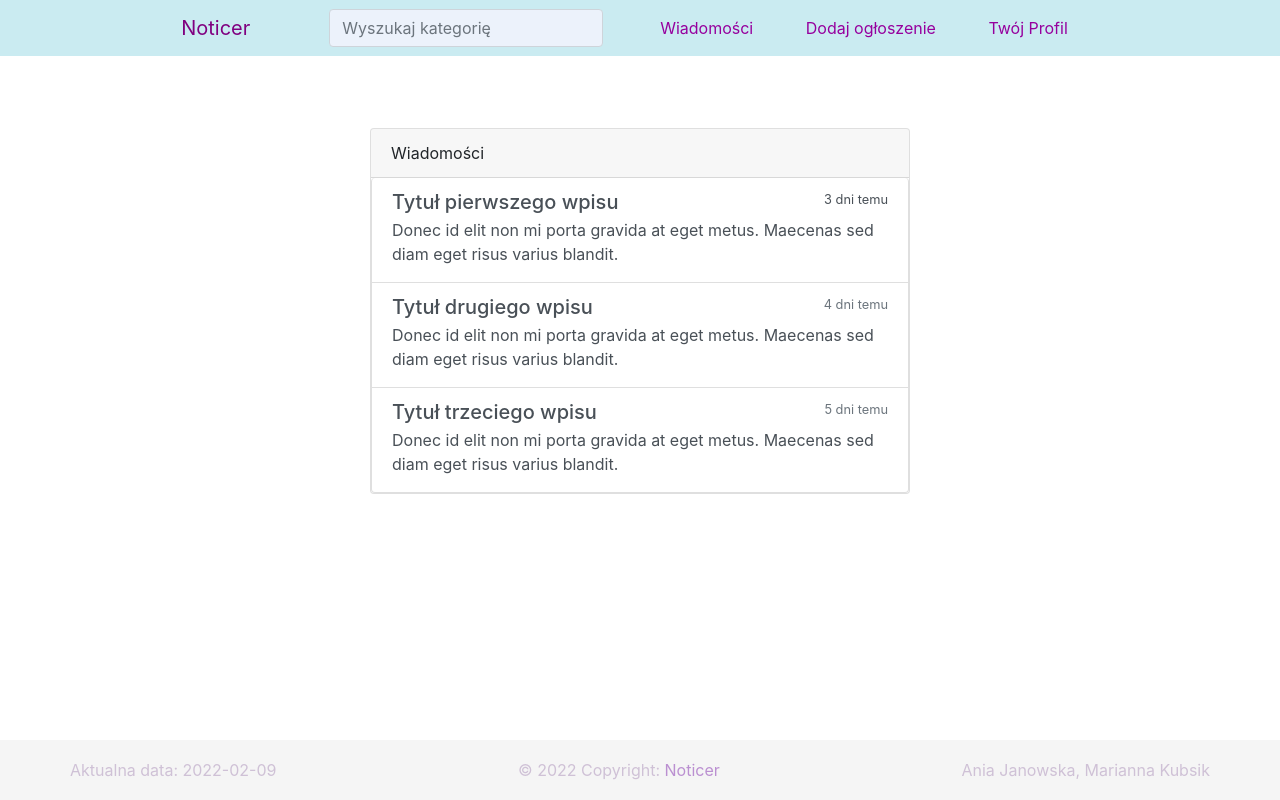
After one commit to annajanowska/noticer-app, a PHP site: page /message in a window 1280 px wide. The commit adds this page. Run offline with PHP 8.4, Linux system fonts and the light colour scheme; the visitor is signed in with stand-in values (Sample User, id 1); some libraries are stand-ins or nearby versions.

```diff
--- /dev/null
+++ b/message.php
@@ -0,0 +1,11 @@
+<?php
+
+    include("connect.php");
+
+    if(isset($_SESSION['id'])) {
+            echo $twig->render('message.html.twig', ['data' => $date, 'session' => $_SESSION]);
+    }
+    else {
+        header("Location:https://s401354.labagh.pl/main");
+        exit();
+    }
--- a/templates/index.html.twig
+++ b/templates/index.html.twig
@@ -13,6 +13,7 @@
     <script src="https://www.google.com/recaptcha/api.js" async defer></script>
     <script src="https://code.jquery.com/jquery-3.1.1.min.js">
     <script src="https://code.jquery.com/jquery-3.4.1.min.js" integrity="sha256-CSXorXvZcTkaix6Yvo6HppcZGetbYMGWSFlBw8HfCJo=" crossorigin="anonymous"></script>
+
     <style>
 		html {
             position: relative;
@@ -100,7 +101,6 @@
         .photo-shadow:focus {
             box-shadow: inset 0 0 2px #bb90d1, 0 0 10px #bb90d1;
         }
-
     </style>
 </head>
 
@@ -120,6 +120,9 @@
                     <div class="d-flex flex-row">
                         <ul class="list-inline m-0">
 						   	{% if session.id is defined %}
+                            <li class="list-inline-item ml-2">
+                                <a class="nav-link" href="/message">Wiadomości</a>
+                            </li>
                             <li class="list-inline-item ml-2">
                                 <a class="nav-link" href="/add">Dodaj ogłoszenie</a>
                             </li>
--- /dev/null
+++ b/templates/message.html.twig
@@ -0,0 +1,44 @@
+{% extends 'index.html.twig' %}
+
+{% block title %}Messages{% endblock %}
+
+{% block body %}
+
+
+<div class="container">
+	<div class="row">
+		<div class="col-6 mx-auto my-5">
+		    <div class="card">
+	            <div class="card-header">
+                    Wiadomości
+                </div>
+                <div class="list-group">
+                    <a href="/conversation/cos" class="list-group-item list-group-item-action flex-column align-items-start">
+                        <div class="d-flex w-100 justify-content-between">
+                            <h5 class="mb-1">Tytuł pierwszego wpisu</h5>
+                            <small>3 dni temu</small>
+                        </div>
+                        <p class="mb-1">Donec id elit non mi porta gravida at eget metus. Maecenas sed diam eget risus varius blandit.</p>
+                    </a>
+                    <a href="#" class="list-group-item list-group-item-action flex-column align-items-start">
+                        <div class="d-flex w-100 justify-content-between">
+                            <h5 class="mb-1">Tytuł drugiego wpisu</h5>
+                            <small class="text-muted">4 dni temu</small>
+                        </div>
+                        <p class="mb-1">Donec id elit non mi porta gravida at eget metus. Maecenas sed diam eget risus varius blandit.</p>
+                    </a>
+                    <a href="#" class="list-group-item list-group-item-action flex-column align-items-start">
+                        <div class="d-flex w-100 justify-content-between">
+                            <h5 class="mb-1">Tytuł trzeciego wpisu</h5>
+                            <small class="text-muted">5 dni temu</small>
+                        </div>
+                        <p class="mb-1">Donec id elit non mi porta gravida at eget metus. Maecenas sed diam eget risus varius blandit.</p>
+                    </a>
+                </div>
+		    </div>
+		</div>
+	</div>
+</div>
+
+
+{% endblock %}
```
Also changed, not shown: conversation.php (added, +11 -0 lines), post.php (+32 -1 lines), templates/conversation.html.twig (added, +9 -0 lines), templates/post.html.twig (+3 -8 lines), .htaccess.
